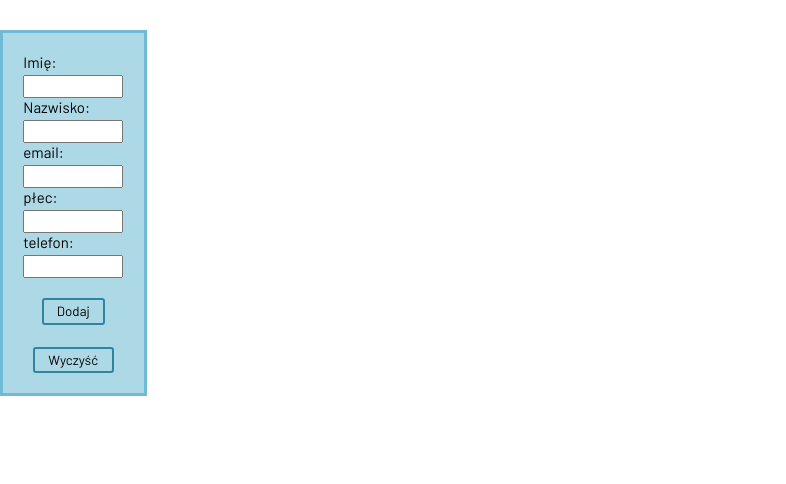
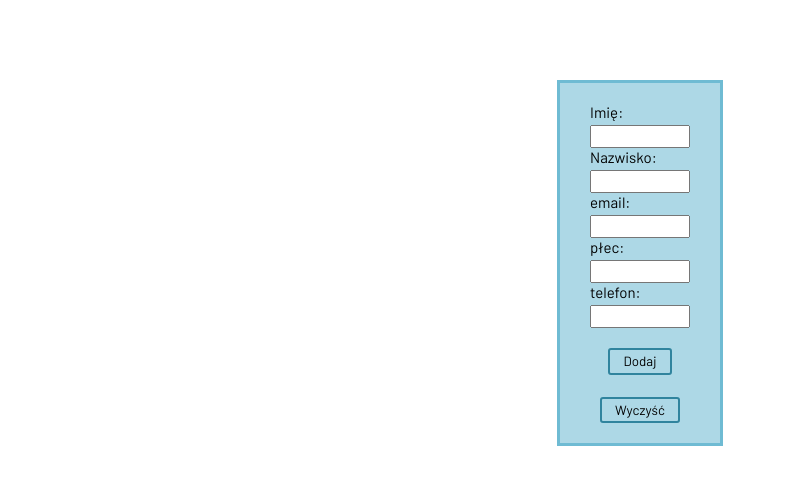
Before and after one commit to PawelSanczyk/Academy, a Next.js app: page / in a window 1280 px wide. Shown: the top 484 px of the page, without its empty margins (0-786 px from the left). Built offline with nearby package versions, Linux system fonts and the light colour scheme.

Commit message:
Update index.tsx

```diff
--- a/src/pages/index.tsx
+++ b/src/pages/index.tsx
@@ -72,6 +72,7 @@ useEffect(()=>{
 
 
     return (
+      <Wrapper>
    <Container>
      {
       inputsList.map((value, index)=> {
@@ -107,7 +108,7 @@ useEffect(()=>{
      }
 
   </Container>
-
+</Wrapper>
 
 
     );
@@ -116,15 +117,23 @@ useEffect(()=>{
 export default HomePage;
 
 
+const Wrapper = styled.div`
+display: flex;
+flex-direction: row;
+margin-top: 50px;
+justify-content: center;
+height: 100vh;`
+
 const Container = styled.div`
   width: fit-content;
+  height: fit-content;
   display: flex;
   flex-direction: column;
   justify-content: center;
   align-items: center;
   padding-top: 20px;
-  padding-right: 20px;
-  padding-left: 20px;
+  padding-right: 30px;
+  padding-left: 30px;
   padding-bottom: 10px;
   margin-top: 30px;
   margin-bottom: 30px;
```
